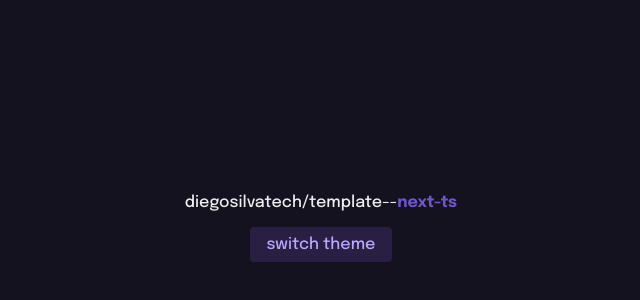
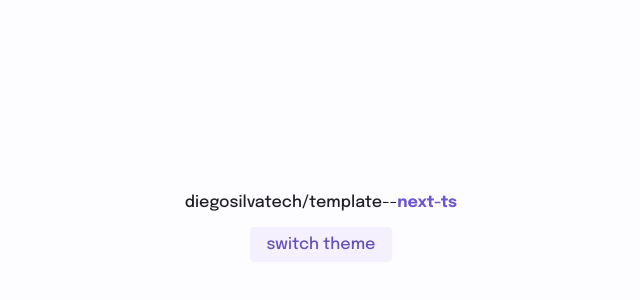
Before and after one commit to eudiegosilva/template--next-ts, a Next.js app: page / in a window 1280 px wide. Shown: the part 172-472 px from the top of the page, without its empty margins (319-959 px from the left). Built offline with nearby package versions, Linux system fonts and the light colour scheme.

Commit message:
feat: update next-themes

```diff
--- a/src/pages/_app.tsx
+++ b/src/pages/_app.tsx
@@ -9,7 +9,7 @@ export default function App({ Component, pageProps }: AppProps) {
   return (
     <ThemeProvider
       attribute="class"
-      defaultTheme="dark"
+      defaultTheme="light"
       value={{
         dark: darkTheme.className,
         light: lightTheme.className
--- a/src/styles/global/global-styles.ts
+++ b/src/styles/global/global-styles.ts
@@ -7,7 +7,6 @@ export const globalStyles = globalCss({
     boxSizing: 'border-box'
   },
   'html, body': {
-    backgroundColor: '$primary-01',
     fontFamily: '$body',
     WebkitFontSmoothing: 'antialiased',
     '&::-webkit-scrollbar': {
--- a/src/styles/stitches.config.ts
+++ b/src/styles/stitches.config.ts
@@ -28,7 +28,7 @@ export const {
   theme: {
     borderStyles: {},
     borderWidths: {},
-    colors: { ...colors.darkPalette },
+    colors: { ...colors.lightPalette },
     fonts: { ...fonts.families },
     fontSizes: { ...fonts.sizes },
     fontWeights: { ...fonts.weights },
```
